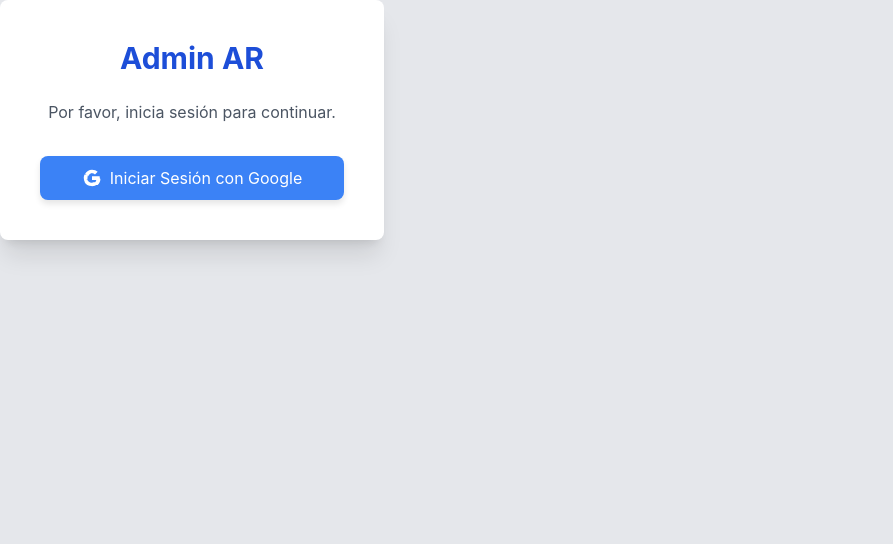
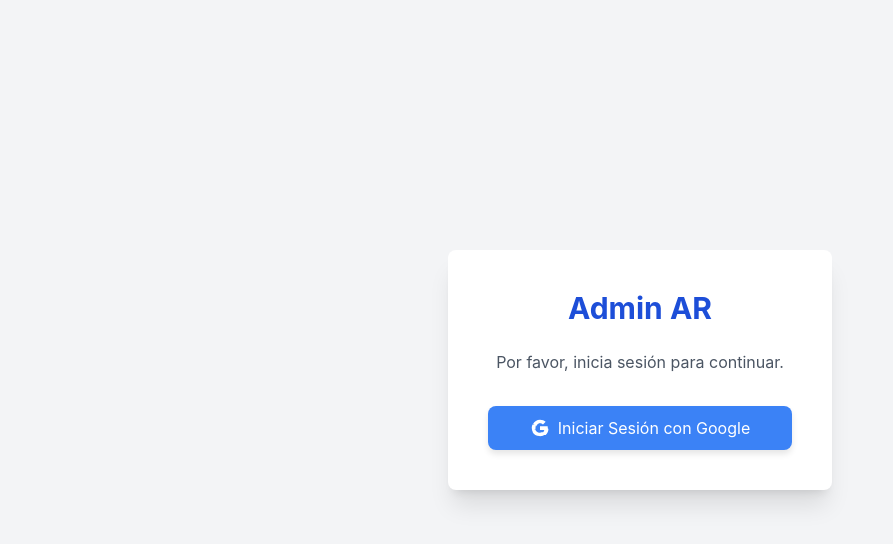
Before and after one commit to instructorandradedcc/centro-comercial-geolocalizacion, a plain HTML site: page index.html in a window 1280 px wide. Shown: the whole page, without its empty margins (0-893 px from the left). Drawn offline with nearby package versions, Linux system fonts and the light colour scheme; no server answers.

Commit message:
Update index.html

```diff
--- a/index.html
+++ b/index.html
@@ -27,6 +27,20 @@
         }
         .page.active { display: block; }
         .page#map-page { overflow: hidden; } /* Map page should not scroll */
+
+        /* CORRECCIÓN: Definición específica para Login Page */
+        .page#login-page {
+            display: none; /* Forced hidden when not active */
+            align-items: center;
+            justify-content: center;
+            background-color: #f3f4f6; /* bg-gray-200 */
+        }
+        .page#login-page.active {
+            display: flex; /* Forced visible/flex when active */
+        }
+        /* FIN CORRECCIÓN */
+
+
         .loader {
             border: 4px solid #f3f3f3; border-top: 4px solid #3498db;
             border-radius: 50%; width: 40px; height: 40px;
```
